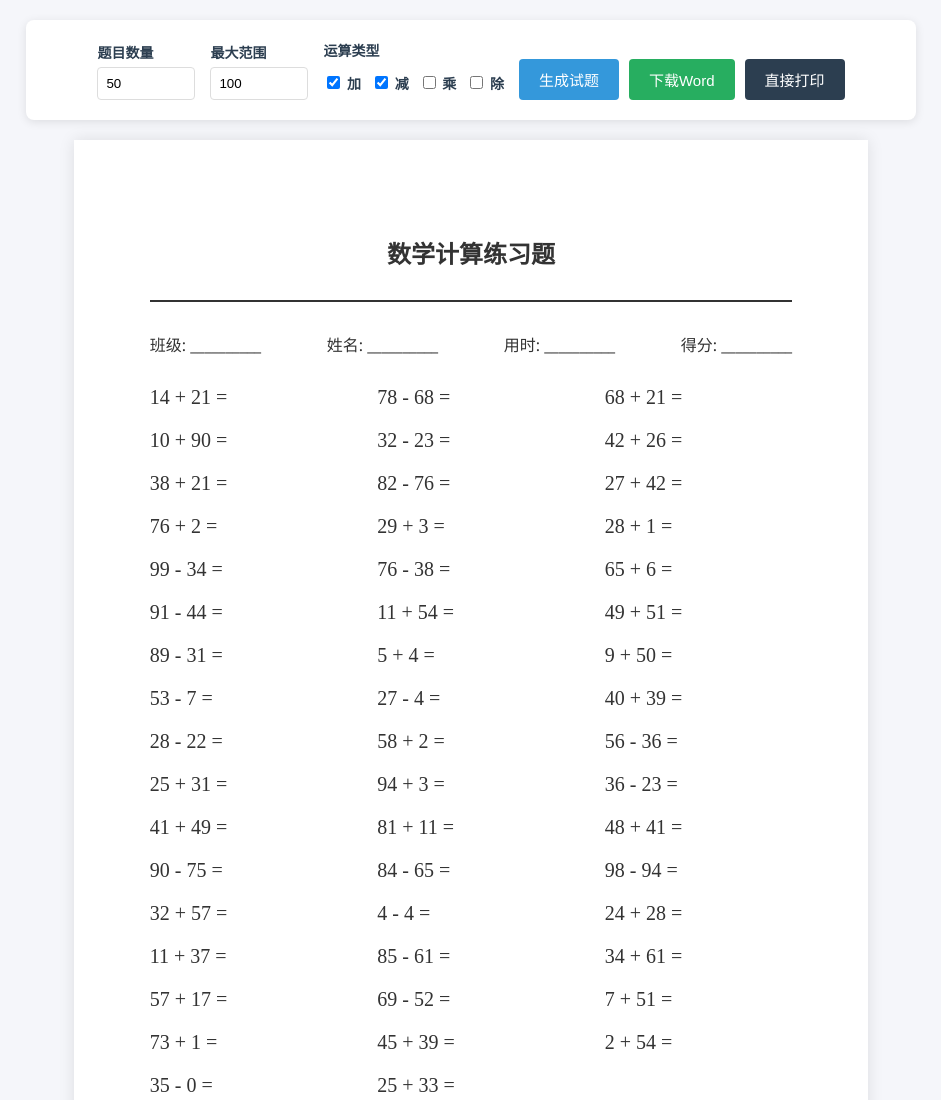
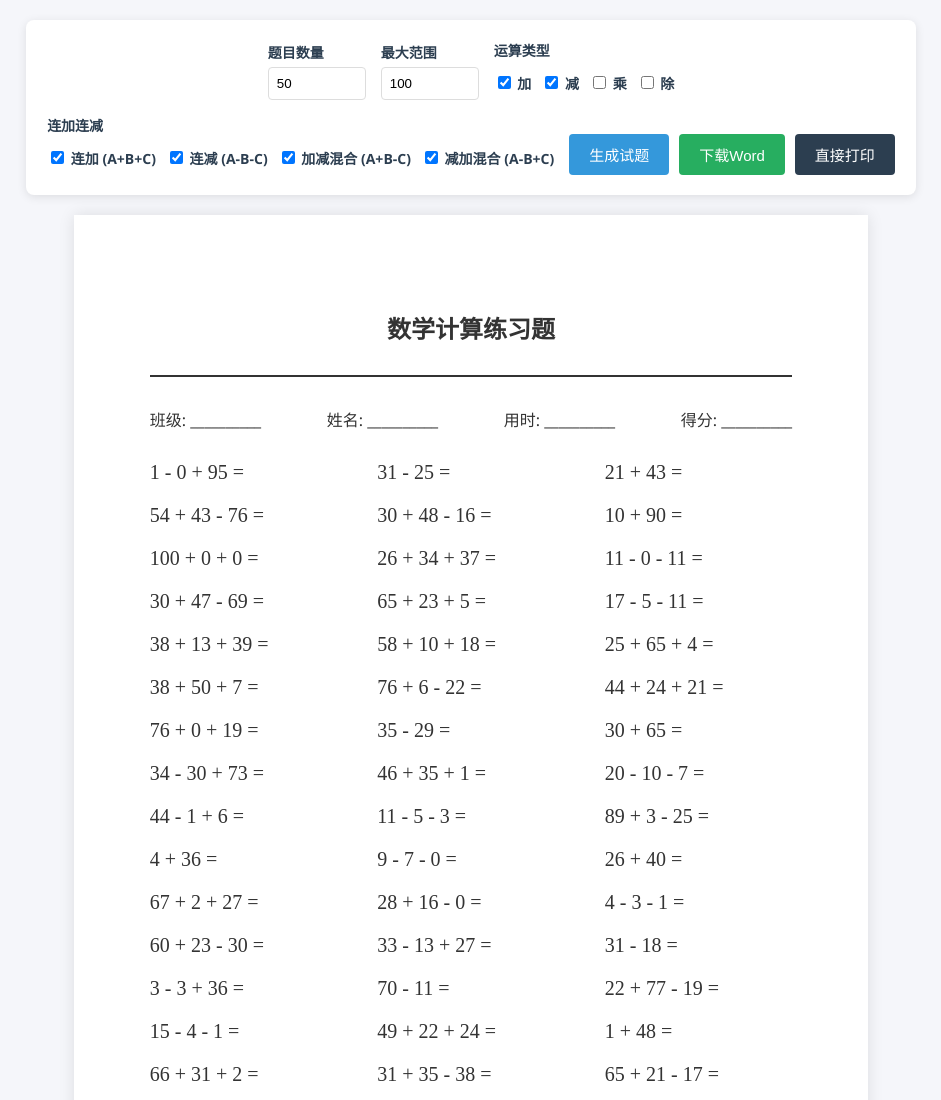
Before and after one commit to haohuifeng0/haohuifeng0.github.io, a plain HTML site: page math-generator/index.html in a window 1280 px wide. Shown: the top 1100 px of the page, without its empty margins (169-1110 px from the left). Drawn offline with Linux system fonts and the light colour scheme.

Commit message:
增加连加连减功能

```diff
--- a/math-generator/index.html
+++ b/math-generator/index.html
@@ -215,6 +215,16 @@
             </div>
         </div>
 
+        <div class="control-group">
+            <label>连加连减</label>
+            <div class="checkbox-group">
+                <label><input type="checkbox" id="op_addsubmix" checked> 连加 (A+B+C)</label>
+                <label><input type="checkbox" id="op_subsubmix" checked> 连减 (A-B-C)</label>
+                <label><input type="checkbox" id="op_addsub" checked> 加减混合 (A+B-C)</label>
+                <label><input type="checkbox" id="op_subadd" checked> 减加混合 (A-B+C)</label>
+            </div>
+        </div>
+
         <div class="btn-group">
             <button class="btn-gen" onclick="generateSheet()">生成试题</button>
             <button class="btn-download" onclick="exportWord()">下载Word</button>
@@ -257,12 +267,20 @@
             const useSub = document.getElementById('op_sub').checked;
             const useMul = document.getElementById('op_mul').checked;
             const useDiv = document.getElementById('op_div').checked;
+            const useAddMix = document.getElementById('op_addsubmix').checked;
+            const useSubMix = document.getElementById('op_subsubmix').checked;
+            const useAddSub = document.getElementById('op_addsub').checked;
+            const useSubAdd = document.getElementById('op_subadd').checked;
 
             const operations = [];
             if (useAdd) operations.push('+');
             if (useSub) operations.push('-');
             if (useMul) operations.push('*');
             if (useDiv) operations.push('/');
+            if (useAddMix) operations.push('++');
+            if (useSubMix) operations.push('--');
+            if (useAddSub) operations.push('+-');
+            if (useSubAdd) operations.push('-+');
 
             if (operations.length === 0) {
                 alert("请至少选择一种运算方式！");
@@ -287,34 +305,64 @@
                 if (safetyCounter > 10000) break;
 
                 const op = operations[getRandomInt(0, operations.length - 1)];
-                let a, b, symbol;
+                let a, b, c, symbol, symbol2;
                 let isValid = false;
+                let qStr = '';
 
                 if (op === '+') {
                     a = getRandomInt(0, maxVal);
                     b = getRandomInt(0, maxVal);
                     if (a + b <= maxVal && a + b > 0) isValid = true;
                     symbol = '+';
+                    qStr = `${a} ${symbol} ${b} = `;
                 } else if (op === '-') {
                     a = getRandomInt(0, maxVal);
                     b = getRandomInt(0, maxVal);
                     if (a - b >= 0) isValid = true;
                     symbol = '-';
+                    qStr = `${a} ${symbol} ${b} = `;
                 } else if (op === '*') {
                     a = getRandomInt(0, maxVal);
                     b = getRandomInt(0, maxVal);
                     if (a * b <= maxVal && a * b > 0) isValid = true;
                     symbol = '×';
+                    qStr = `${a} ${symbol} ${b} = `;
                 } else if (op === '/') {
                     b = getRandomInt(1, Math.floor(maxVal/2));
                     let result = getRandomInt(1, Math.floor(maxVal/b));
                     a = b * result;
                     if (a <= maxVal && a > 0) isValid = true;
                     symbol = '÷';
+                    qStr = `${a} ${symbol} ${b} = `;
+                } else if (op === '++') { // 连加：两个加法运算
+                    a = getRandomInt(0, maxVal);
+                    b = getRandomInt(0, maxVal - a); // 确保 a + b 不超过范围
+                    c = getRandomInt(0, maxVal - a - b); // 确保 a + b + c 不超过范围
+                    if (a + b + c <= maxVal && a + b + c > 0) isValid = true;
+                    symbol = '+';
+                    qStr = `${a} ${symbol} ${b} ${symbol} ${c} = `;
+                } else if (op === '--') { // 连减：两个减法运算
+                    a = getRandomInt(2, maxVal);
+                    b = getRandomInt(0, a); // b不能大于a
+                    c = getRandomInt(0, a - b); // c不能大于(a-b)
+                    if (a - b - c >= 0) isValid = true;
+                    symbol = '-';
+                    qStr = `${a} ${symbol} ${b} ${symbol} ${c} = `;
+                } else if (op === '+-') { // 加减混合：先加后减
+                    a = getRandomInt(0, maxVal);
+                    b = getRandomInt(0, maxVal - a); // 确保 a + b 不超过范围
+                    c = getRandomInt(0, a + b); // 确保 (a + b) - c >= 0
+                    if (a + b - c >= 0 && a + b <= maxVal) isValid = true;
+                    qStr = `${a} + ${b} - ${c} = `;
+                } else if (op === '-+') { // 加减混合：先减后加
+                    a = getRandomInt(0, maxVal);
+                    b = getRandomInt(0, a); // b不能大于a
+                    c = getRandomInt(0, maxVal - (a - b)); // 确保 (a - b) + c 不超过范围
+                    if (a - b + c <= maxVal) isValid = true;
+                    qStr = `${a} - ${b} + ${c} = `;
                 }
 
                 if (isValid) {
-                    const qStr = `${a} ${symbol} ${b} = `;
                     // 渲染到页面
                     const div = document.createElement('div');
                     div.className = 'question-item';
```
